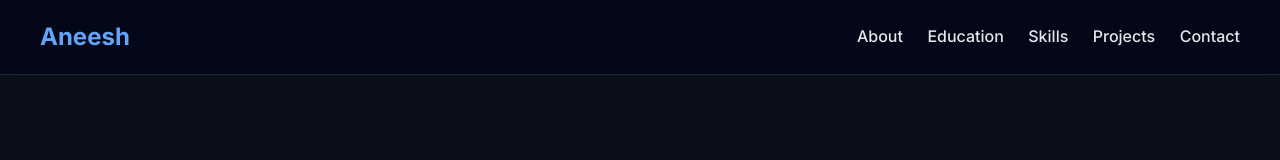
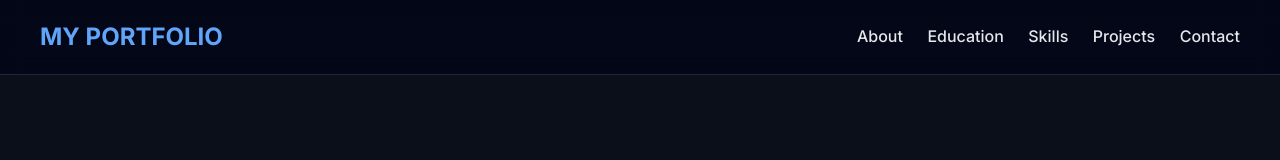
Before and after one commit to aneesh-6/aneesh-portfolio, a plain HTML site: page index.html in a window 1280 px wide. Shown: the top 160 px of the page. Drawn offline with Linux system fonts and the light colour scheme.

Commit message:
Update index.html

```diff
--- a/index.html
+++ b/index.html
@@ -46,7 +46,7 @@
 
 <header>
   <nav>
-    <h1>Aneesh</h1>
+    <h1>MY PORTFOLIO</h1>
     <div>
       <a href="#about">About</a>
       <a href="#education">Education</a>
```
